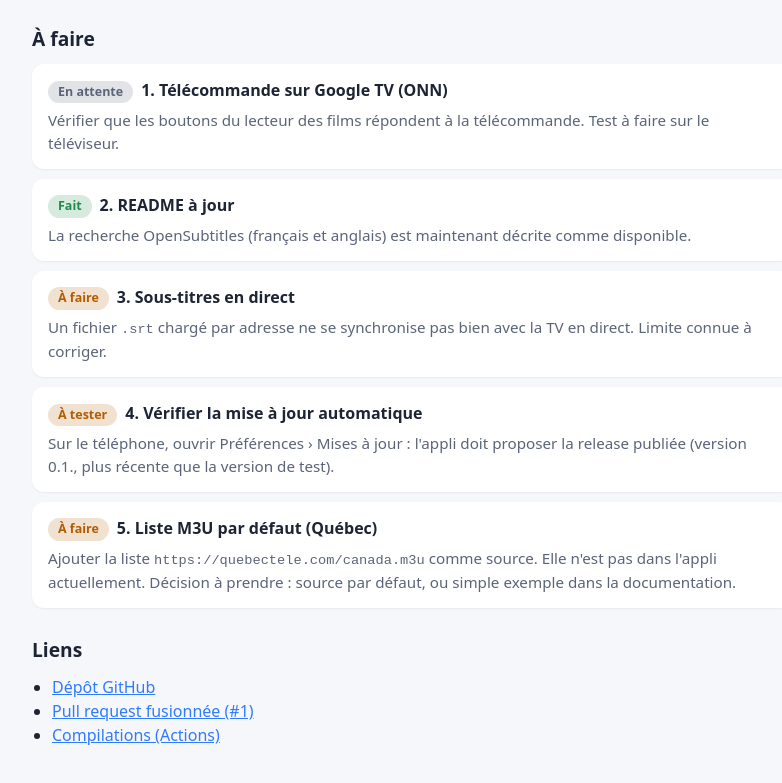
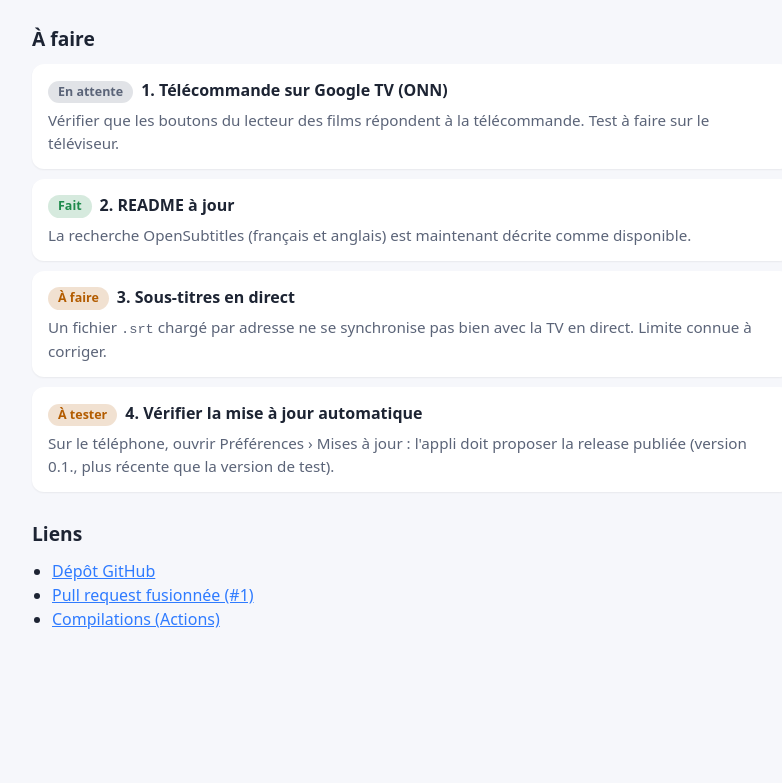
Before and after one commit to benoitjdumont/theIPTVapp-Android, a plain HTML site: page index.html in a window 1280 px wide. Shown: the part 591-1374 px from the top of the page, without its empty margins (228-1010 px from the left). After the commit the page ends 1276 px from the top, so only its background shows below. Drawn offline with Linux system fonts and the light colour scheme.

Commit message:
Feuille de route : retrait de la liste par défaut (décision : le lecteur ne fournit aucune source)
Co-Authored-By: Claude Haiku 5.5 <noreply@anthropic.com>
Claude-Session: https://claude.ai/code/session_01TLvayW416S9w8BpnPpZ5wn

```diff
--- a/index.html
+++ b/index.html
@@ -50,9 +50,6 @@ code { font-size: .9em; }
 <div class="card"><span class="tag todo">À tester</span><b>4. Vérifier la mise à jour automatique</b>
 <p>Sur le téléphone, ouvrir Préférences › Mises à jour : l'appli doit proposer la release publiée (version 0.1.<numéro de build>, plus récente que la version de test).</p></div>
 
-<div class="card"><span class="tag todo">À faire</span><b>5. Liste M3U par défaut (Québec)</b>
-<p>Ajouter la liste <code>https://quebectele.com/canada.m3u</code> comme source. Elle n'est pas dans l'appli actuellement. Décision à prendre : source par défaut, ou simple exemple dans la documentation.</p></div>
-
 <h2>Liens</h2>
 <ul>
 <li><a href="https://github.com/benoitjdumont/theIPTVapp-Android">Dépôt GitHub</a></li>
```
